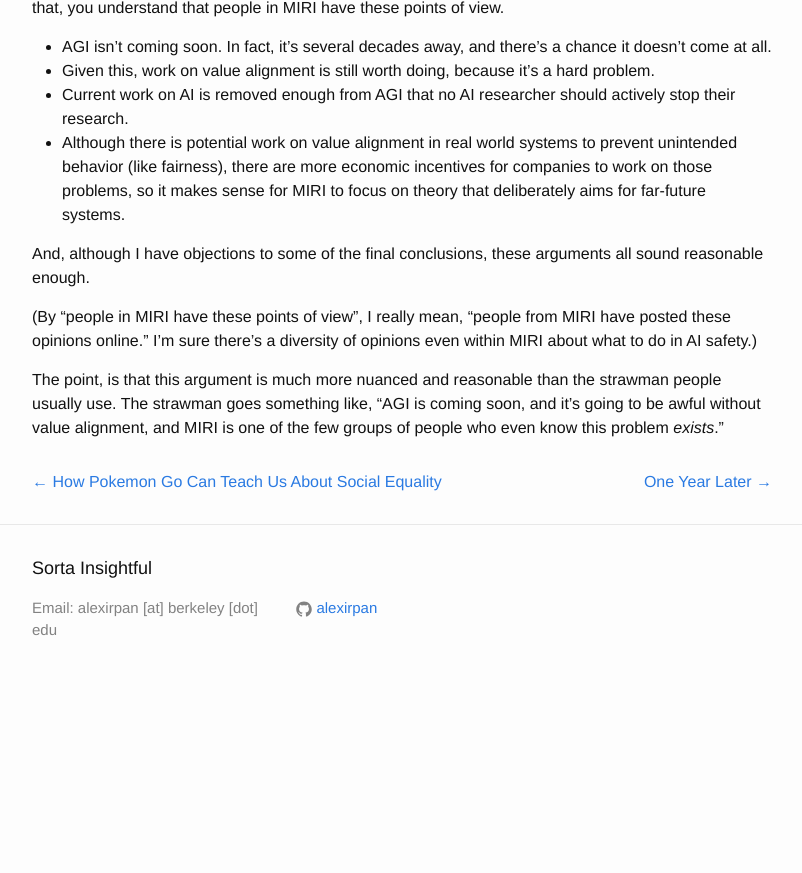
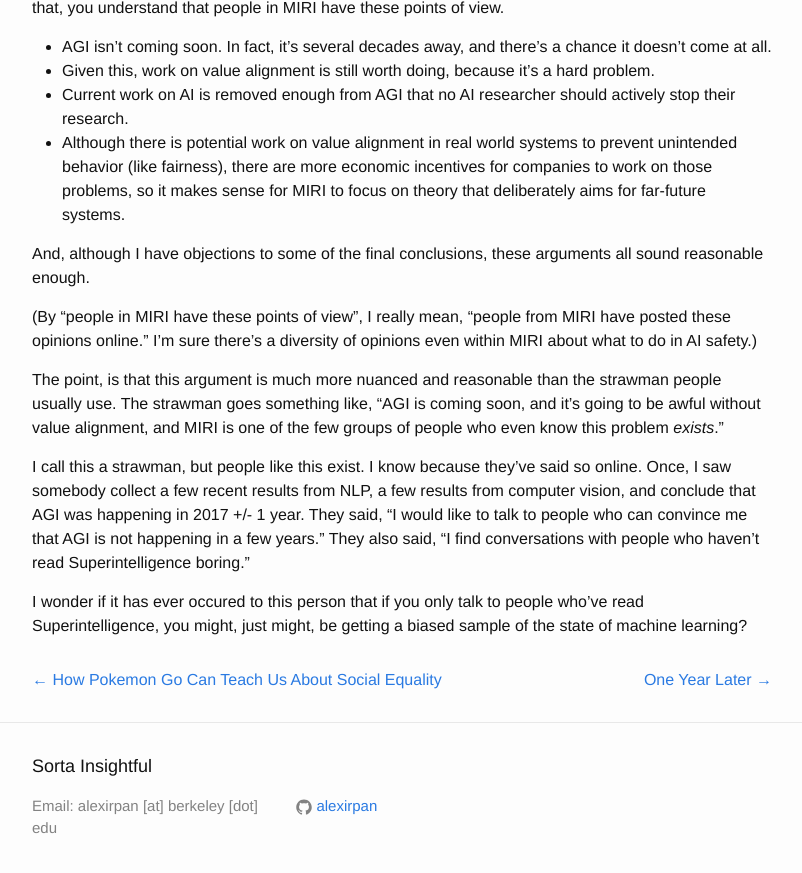
Before and after one commit to alexirpan/alexirpan.github.io, a Jekyll site: the page built from _posts/2016-09-29-ai-safety.md, in a window 1280 px wide and 900 px high, scrolled down 3362 px. Shown: the top 873 px of the window, without its empty margins (238-1040 px from the left). Built offline with Jekyll 4.4.1, drawn with Linux system fonts in a browser that asks for light colours; nearby versions of some CDN libraries; before the commit the page ends 4064 px from its top, so only the background shows below that.

Commit message:
More work

```diff
--- a/_posts/2016-09-29-ai-safety.md
+++ b/_posts/2016-09-29-ai-safety.md
@@ -210,3 +210,14 @@
 strawman people usually use. The strawman goes something like, "AGI is coming
 soon, and it's going to be awful without value alignment, and MIRI is one of the few
 groups of people who even know this problem *exists*."
+
+I call this a strawman, but people like this exist. I know because they've said
+so online. Once, I saw somebody collect a few recent results from NLP, a few
+results from computer vision, and conclude that AGI was happening in 2017 +/- 1 year.
+They said, "I would like to talk to people who can convince me that AGI is not
+happening in a few years." They also said, "I find conversations with people
+who haven't read Superintelligence boring."
+
+I wonder if it has ever occured to this person that if you only talk to people
+who've read Superintelligence, you might, just might, be getting a biased sample
+of the state of machine learning?
```
